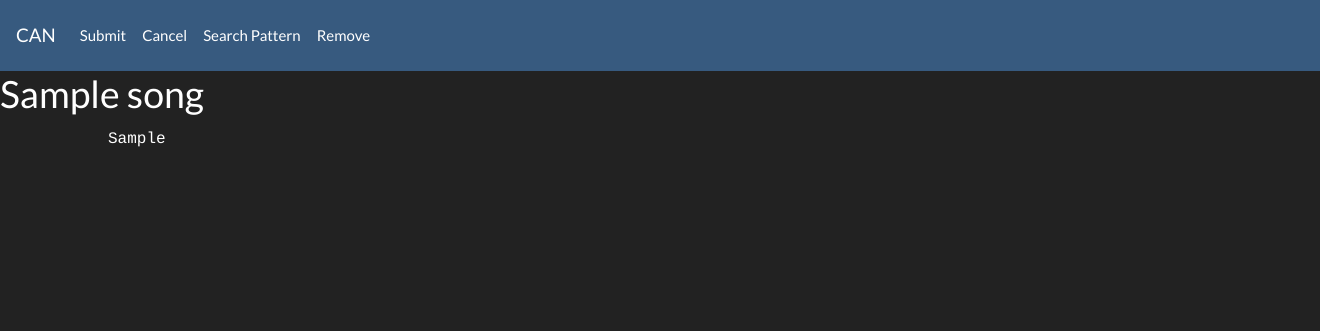
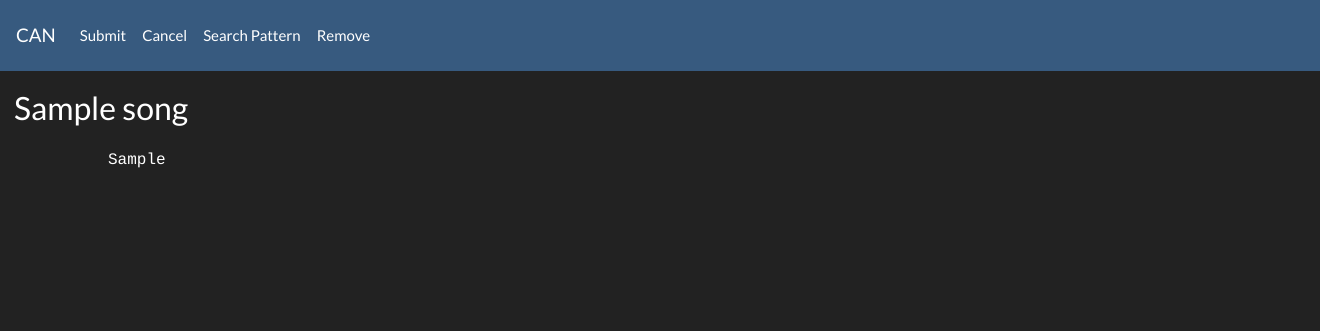
Before and after one commit to pasbi/canweb, a Django app: page /view/song/edit/1/ in a window 1320 px wide; the page is wider, and only the part inside the window is pictured. Shown: the top 331 px of that part. Run offline with Django 3.2, Linux system fonts and the light colour scheme; tables that the repository leaves empty hold one stand-in row (values such as "Sample post"); some libraries are stand-ins or nearby versions.

Commit message:
fixes and improvements

```diff
--- a/canweb/view/static/view/css/chordeditarea.css
+++ /dev/null
@@ -1,14 +0,0 @@
-.chordeditarea {
-	background: transparent;
-	color: white;
-	font-family: Courier;
-	font-size: 12pt;
-	width: 100%;
-	overflow-y: hidden;
-	overflow-x: hidden;
-	margin: 0px;
-	-webkit-box-shadow: none;
-	box-shadow: none;
-	border-color: transparent;
-	resize: none;
-}
--- a/canweb/view/static/view/css/contenteditable_placeholder.css
+++ b/canweb/view/static/view/css/contenteditable_placeholder.css
@@ -4,5 +4,5 @@
 }
 
 [placeholder]:empty:focus:before {
-    content: "";
+    content: "<br>";
 }
--- /dev/null
+++ b/canweb/view/static/view/css/view.css
@@ -0,0 +1,28 @@
+#patternEdit {
+	background: transparent;
+	color: white;
+	font-family: Courier;
+	font-size: 12pt;
+	width: 100%;
+	overflow-y: hidden;
+	overflow-x: hidden;
+	margin: 0px;
+	-webkit-box-shadow: none;
+	box-shadow: none;
+	border-color: transparent;
+	resize: none;
+}
+
+#songLabel {
+	background: transparent;
+	color: white;
+	font-size: 24pt;
+	width: 100%;
+	overflow-y: hidden;
+	overflow-x: hidden;
+	margin: 10px;
+	-webkit-box-shadow: none;
+	box-shadow: none;
+	border-color: transparent;
+	resize: none;
+}
--- a/canweb/view/static/view/js/snackbar.js
+++ b/canweb/view/static/view/js/snackbar.js
@@ -1,5 +1,7 @@
-function showSnackbar(id) {
-    var x = document.getElementById(id)
-    x.className = "show";
-    setTimeout(function(){ x.className = x.className.replace("show", ""); }, 3000);
+function showSnackbar(text) {
+  $("#snackbar").text(text);
+  $("#snackbar").addClass('show');
+  setTimeout(function() {
+    $("#snackbar").removeClass('show');
+  }, 3000);
 }
--- a/canweb/view/static/view/js/song_list_view.js
+++ b/canweb/view/static/view/js/song_list_view.js
@@ -4,12 +4,14 @@ function loadSongList(ajaxResult) {
     items.push( "<li"
                 + " onclick='viewSong(" + val['pk'] + ")'"
                 + " class='list-group-item clearfix'"
-                + ">"
-                + val['label']
+                + " id='song-" + val['pk'] + "'>"
                 + "</li>");
   });
   if (items.length > 0) {
     $('#song-list').html(items.join(''));
+    $.each(ajaxResult, function(i, val) {
+      $('#song-' + val['pk']).text(val['label']);
+    });
     $('#song-list').removeAttr('hidden');
   } else {
     $('#no-songs-placeholder').removeAttr('hidden');
--- a/canweb/view/templates/view/navbar.html
+++ b/canweb/view/templates/view/navbar.html
@@ -6,8 +6,9 @@
     <div class="collapse navbar-collapse" id="mainMenu">
         <ul class="navbar-nav mr-auto">
             {% for menuitem in menuitems %}
-                <li class="nav-item">
-                    <a class="nav-link" id="{{ menuitem.id }}">{{ menuitem.label }}</a>
+                <li class="nav-item nav-link"
+                    id="{{ menuitem.id }}">
+                    {{ menuitem.label }}
                 </li>
             {% endfor %}
         </ul>
--- a/canweb/view/templates/view/song_edit.html
+++ b/canweb/view/templates/view/song_edit.html
@@ -8,22 +8,24 @@
     {% load static %}
     <link rel="stylesheet" type="text/css" href="{% static "css/bootstrap.css" %}">
     <link rel="stylesheet" type="text/css" href="{% static "view/css/chordeditarea.css" %}">
-    <link rel="stylesheet" type="text/css" href="{% static "view/css/contenteditable_placeholder.css" %}">
+    <link rel="stylesheet" type="text/css" href="{% static "view/css/view.css" %}">
     <link rel="stylesheet" type="text/css" href="{% static "view/css/spinner.css" %}">
+    <link rel="stylesheet" type="text/css" href="{% static "view/css/snackbar.css" %}">
     <script>
         songId = {{ pk }};
     </script>
     <script type="text/javascript" src="{% static "js/jquery-3.3.1.js" %}"></script>
     <script type="text/javascript" src="{% static "js/bootstrap.js" %}"></script>
+    <script type="text/javascript" src="{% static "view/js/snackbar.js" %}"></script>
     <script type="text/javascript" src="{% static "view/js/song_edit.js" %}"></script>
 
 </head>
 <body>
     {% include "view/navbar.html" %}
     <div id="edit-mode" hidden>
-        <h1 id="song-label" contenteditable="true" placeholder="Enter Song Label">{{ songLabel }}</h1>
+        <input type='text' id="songLabel" placeholder="Enter Song Label" value="{{ songLabel }}"></input>
         <div class="container">
-            <textarea type='text' class='chordeditarea' id='contentArea' placeholder='Enter Chords'>{{ pattern }}</textarea>
+            <textarea type='text' id='patternEdit' placeholder='Enter Chords'>{{ pattern }}</textarea>
         </div>
     </div>
     <div id="search-pattern-mode" hidden>
@@ -42,4 +44,5 @@
     <div id="preview-pattern-mode" hidden>
         <pre id='preview-pattern-content'></pre>
     </div>
+    <div id='snackbar'></div>
 </body>
--- a/canweb/view/templates/view/song_view.html
+++ b/canweb/view/templates/view/song_view.html
@@ -20,6 +20,10 @@
     {% include "view/navbar.html" %}
     <h1 id="song-label" placeholder="Unnamed Song">{{ songLabel }}</h1>
     <div class="container">
-        <pre>{{ formattedPattern|safe }}</pre>
+        {% if formattedPattern %}
+            <pre>{{ formattedPattern|safe }}</pre>
+        {% else %}
+            <div>Empty Pattern</div>
+        {% endif %}
     </div>
 </body>
```
Also changed, not shown: canweb/view/static/view/js/song_edit.js (+26 -16 lines).
